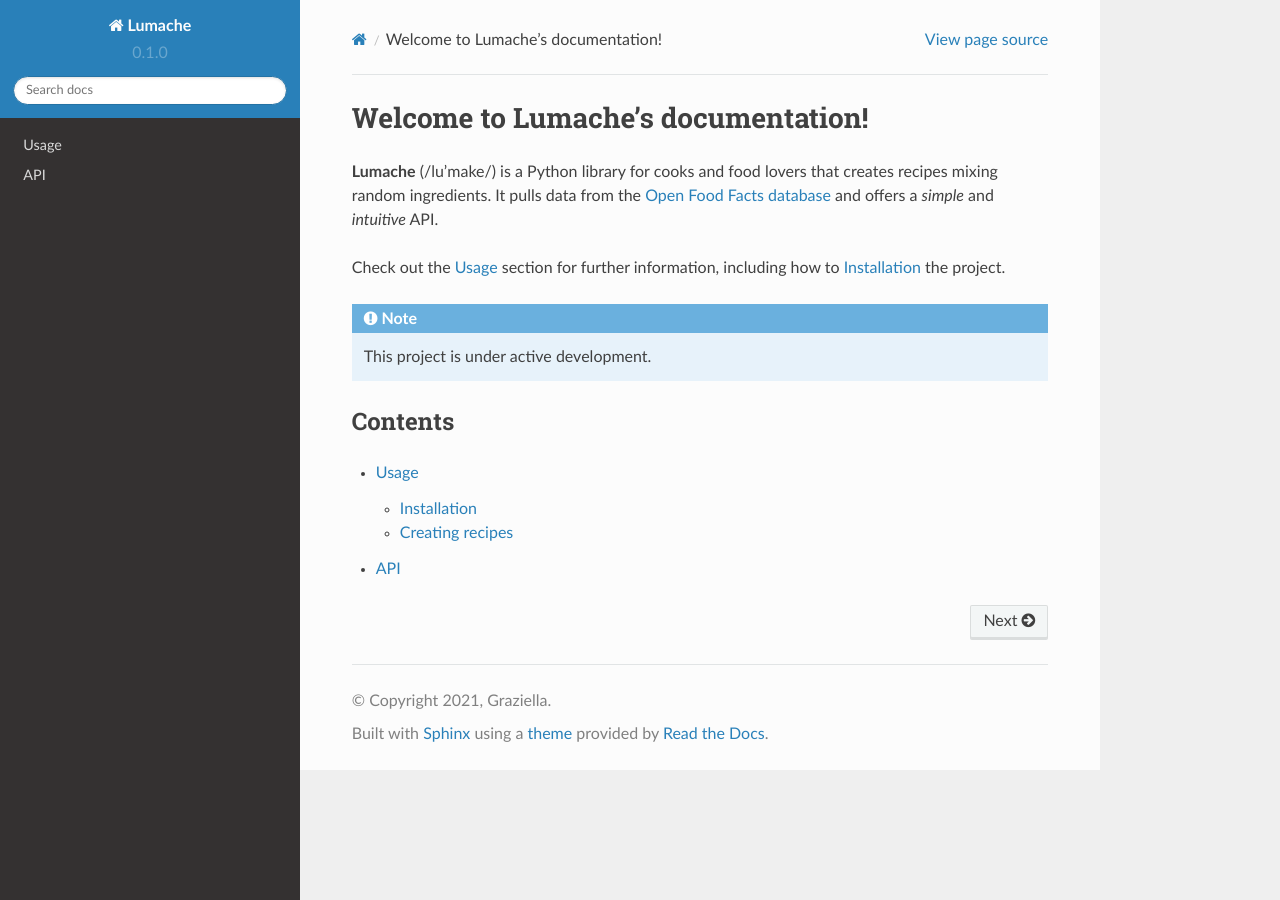
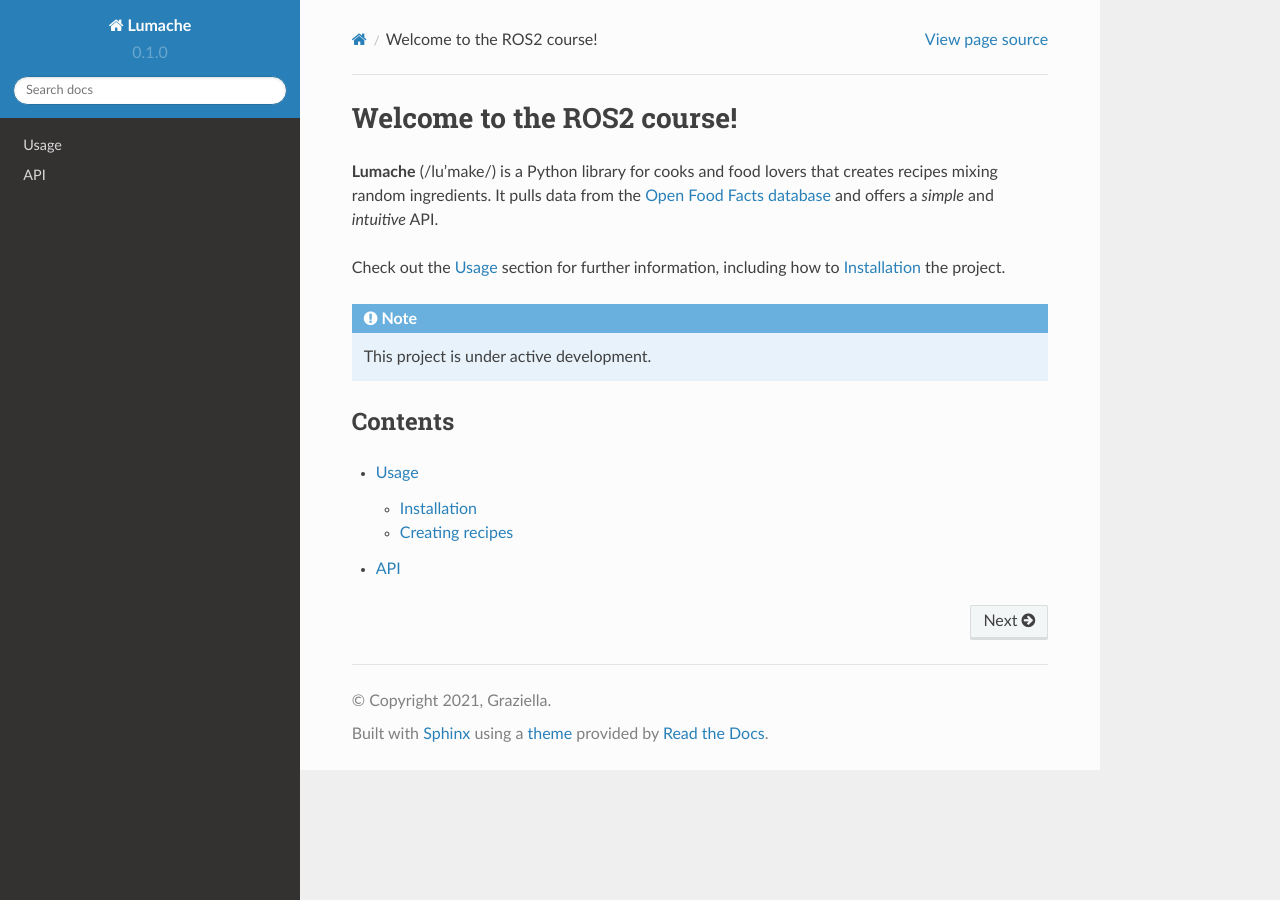
Before and after one commit to AlexCC93/readthedocs_test, a Sphinx documentation site: the page built from docs/source/index.rst, in a window 1280 px wide. Built offline with Sphinx 7.4.7 and the Read the Docs theme 2.0.0, drawn with Linux system fonts in a browser that asks for light colours.

Commit message:
changing title

```diff
--- a/docs/source/index.rst
+++ b/docs/source/index.rst
@@ -1,4 +1,4 @@
-Welcome to Lumache's documentation!
+Welcome to the ROS2 course!
 ===================================
 
 **Lumache** (/lu'make/) is a Python library for cooks and food lovers
```
